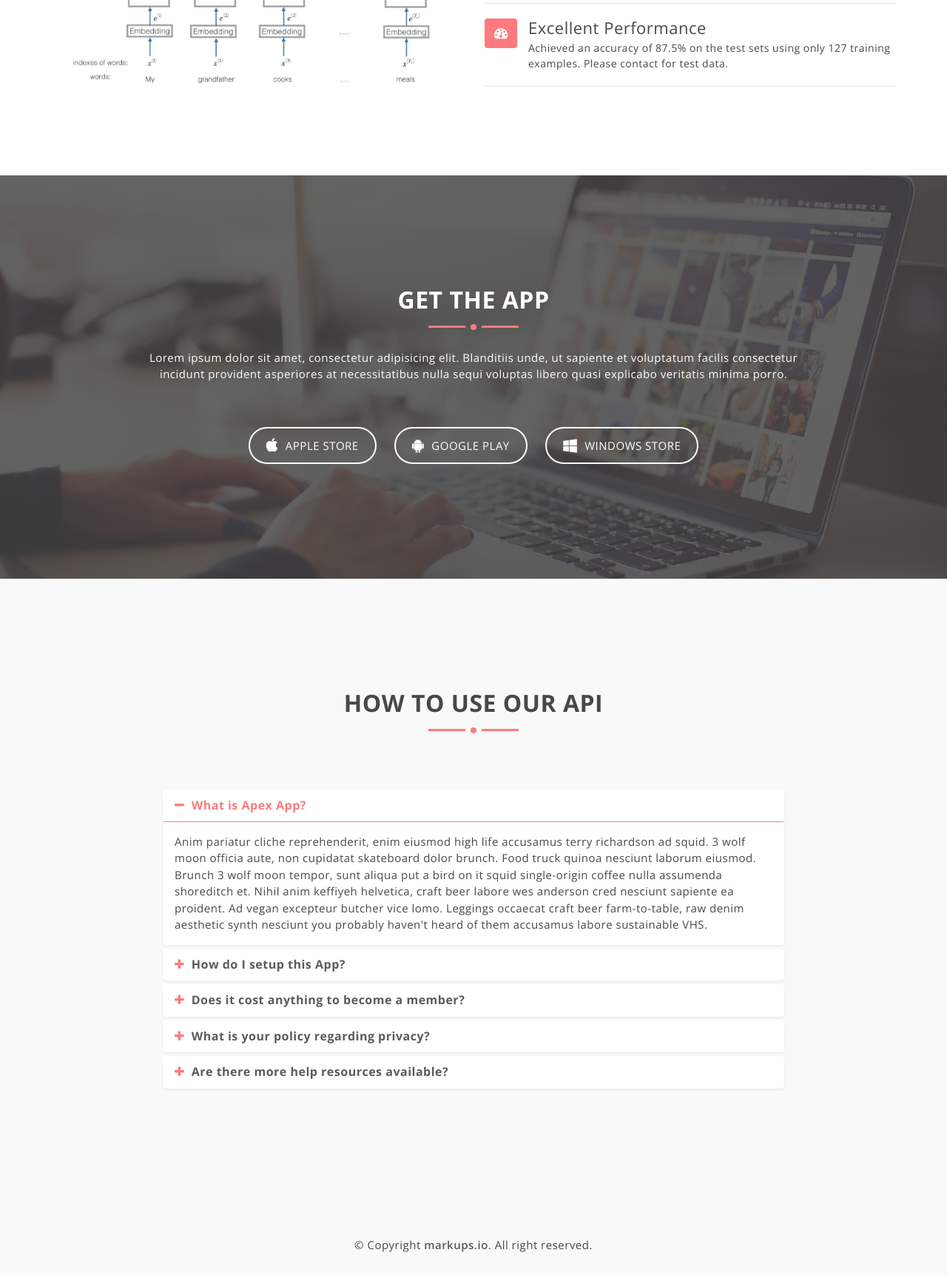
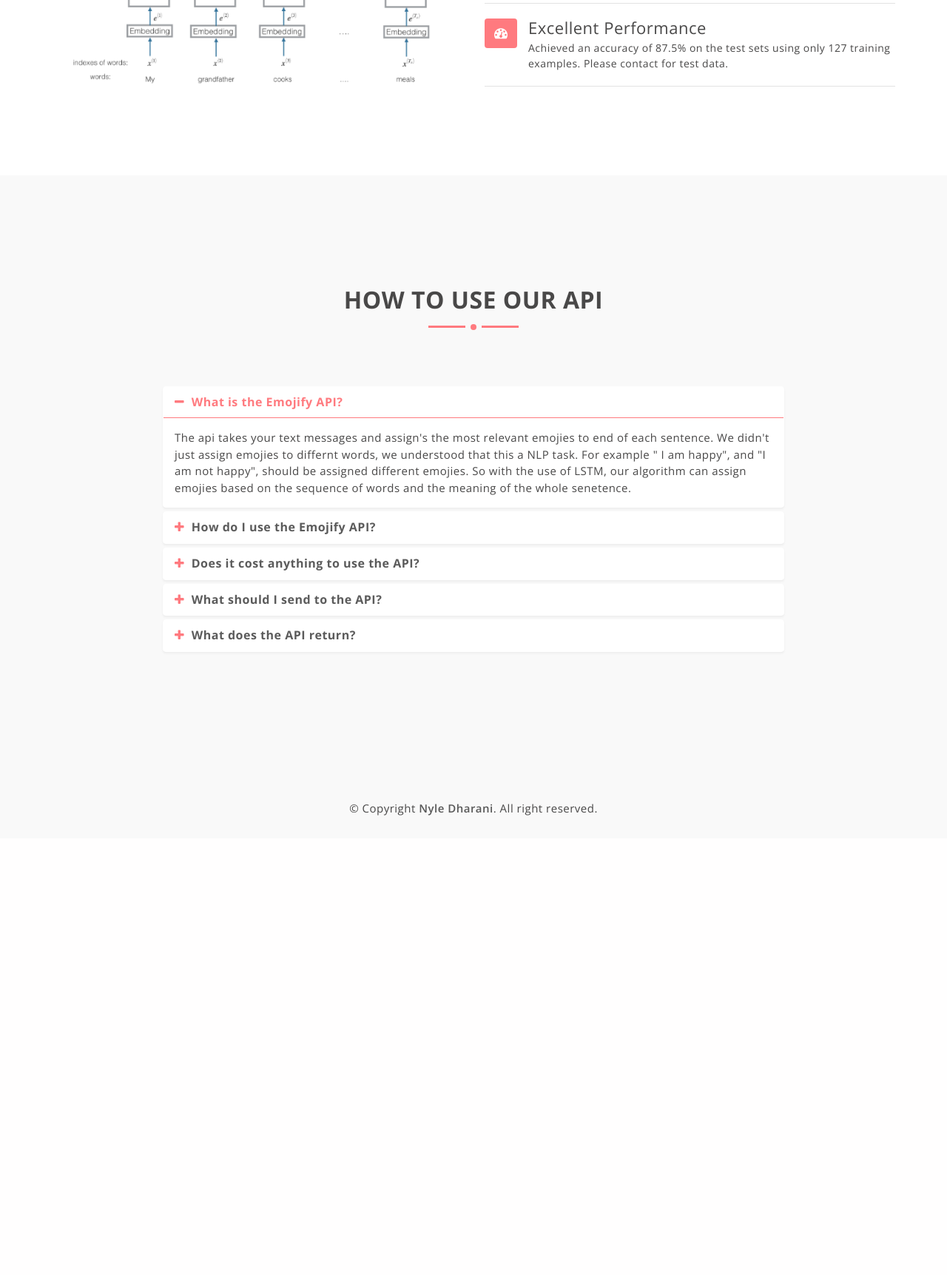
Before and after one commit to NyleD/EmojiText, a Django app: page / in a window 1280 px wide. Shown: the part 1390-3113 px from the top of the page at 74% size. After the commit the page ends 2492 px from the top, so only its background shows below. Run offline with Django 3.2, Linux system fonts and the light colour scheme; some libraries are stand-ins or nearby versions.

Commit message:
Adding Emojify API documentation

```diff
--- a/emojify/templates/emojify/index.html
+++ b/emojify/templates/emojify/index.html
@@ -207,34 +207,6 @@
 		</section>
 		<!-- End Feature -->
 
-		<!-- Start Download -->
-		<section id="mu-download">
-			<div class="container">
-				<div class="row">
-					<div class="col-md-12">
-						<div class="mu-download-area">
-
-							<div class="mu-title-area">
-								<h2 class="mu-title">GET THE APP</h2>
-								<span class="mu-title-dot"></span>
-								<p>Lorem ipsum dolor sit amet, consectetur adipisicing elit. Blanditiis unde, ut sapiente et voluptatum facilis consectetur incidunt provident asperiores at necessitatibus nulla sequi voluptas libero quasi explicabo veritatis minima porro.</p>
-							</div>
-
-
-							<div class="mu-download-content">
-								<a class="mu-apple-btn" href="#"><i class="fa fa-apple"></i><span>apple store</span></a>
-								<a class="mu-google-btn" href="#"><i class="fa fa-android"></i><span>google play</span></a>
-								<a class="mu-windows-btn" href="#"><i class="fa fa-windows"></i><span>windows store</span></a>
-							</div>
-
-
-						</div>
-					</div>
-				</div>
-			</div>
-		</section>
-		<!-- End Download -->
-
 		<!-- Start FAQ -->
 		<section id="mu-faq">
 			<div class="container">
@@ -256,13 +228,15 @@
 							          <div class="panel-heading">
 							            <h4 class="panel-title">
 							              <a data-toggle="collapse" data-parent="#accordion" href="#collapseOne" aria-expanded="true">
-							                <span class="fa fa-minus"></span> What is Apex App?
+							                <span class="fa fa-minus"></span> What is the Emojify API?
 							              </a>
 							            </h4>
 							          </div>
 							          <div id="collapseOne" class="panel-collapse collapse in">
 							            <div class="panel-body">
-							              Anim pariatur cliche reprehenderit, enim eiusmod high life accusamus terry richardson ad squid. 3 wolf moon officia aute, non cupidatat skateboard dolor brunch. Food truck quinoa nesciunt laborum eiusmod. Brunch 3 wolf moon tempor, sunt aliqua put a bird on it squid single-origin coffee nulla assumenda shoreditch et. Nihil anim keffiyeh helvetica, craft beer labore wes anderson cred nesciunt sapiente ea proident. Ad vegan excepteur butcher vice lomo. Leggings occaecat craft beer farm-to-table, raw denim aesthetic synth nesciunt you probably haven't heard of them accusamus labore sustainable VHS.
+														The api takes your text messages and assign's the most relevant emojies to end of each sentence. We didn't just assign emojies to differnt words, we understood that this a NLP task. For example " I am happy", and "I am not happy",
+														should be assigned different emojies.
+														So with the use of LSTM, our algorithm can assign emojies based on the sequence of words and the meaning of the whole senetence.
 							            </div>
 							          </div>
 							        </div>
@@ -271,13 +245,14 @@
 							          <div class="panel-heading">
 							            <h4 class="panel-title">
 							              <a data-toggle="collapse" data-parent="#accordion" href="#collapseTwo">
-							                <span class="fa fa-plus"></span> How do I setup this App?
+							                <span class="fa fa-plus"></span> How do I use the Emojify API?
 							              </a>
 							            </h4>
 							          </div>
 							          <div id="collapseTwo" class="panel-collapse collapse">
 							            <div class="panel-body">
-							              Anim pariatur cliche reprehenderit, enim eiusmod high life accusamus terry richardson ad squid. 3 wolf moon officia aute, non cupidatat skateboard dolor brunch. Food truck quinoa nesciunt laborum eiusmod. Brunch 3 wolf moon tempor, sunt aliqua put a bird on it squid single-origin coffee nulla assumenda shoreditch et. Nihil anim keffiyeh helvetica, craft beer labore wes anderson cred nesciunt sapiente ea proident. Ad vegan excepteur butcher vice lomo. Leggings occaecat craft beer farm-to-table, raw denim aesthetic synth nesciunt you probably haven't heard of them accusamus labore sustainable VHS.
+							              You can place a request at https://emojifyapi.herokuapp.com/emojify/api/v1.0. Unfortuntely, our word vectors and training set only consists of real words, so the API will not work with slang words.
+														However, we are currently imporving our training set, to accompany slang words and texts from different parts of the world, so everyone can use it!
 							            </div>
 							          </div>
 							        </div>
@@ -286,13 +261,13 @@
 							          <div class="panel-heading">
 							            <h4 class="panel-title">
 							              <a data-toggle="collapse" data-parent="#accordion" href="#collapseThree">
-							                <span class="fa fa-plus"></span> Does it cost anything to become a member?
+							                <span class="fa fa-plus"></span> Does it cost anything to use the API?
 							              </a>
 							            </h4>
 							          </div>
 							          <div id="collapseThree" class="panel-collapse collapse">
 							            <div class="panel-body">
-							              Anim pariatur cliche reprehenderit, enim eiusmod high life accusamus terry richardson ad squid. 3 wolf moon officia aute, non cupidatat skateboard dolor brunch. Food truck quinoa nesciunt laborum eiusmod. Brunch 3 wolf moon tempor, sunt aliqua put a bird on it squid single-origin coffee nulla assumenda shoreditch et. Nihil anim keffiyeh helvetica, craft beer labore wes anderson cred nesciunt sapiente ea proident. Ad vegan excepteur butcher vice lomo. Leggings occaecat craft beer farm-to-table, raw denim aesthetic synth nesciunt you probably haven't heard of them accusamus labore sustainable VHS.
+							              No, the API is currently free of charge!
 							            </div>
 							          </div>
 							        </div>
@@ -301,13 +276,13 @@
 							          <div class="panel-heading">
 							            <h4 class="panel-title">
 							              <a data-toggle="collapse" data-parent="#accordion" href="#collapseFour">
-							                <span class="fa fa-plus"></span> What is your policy regarding privacy?
+							                <span class="fa fa-plus"></span> What should I send to the API?
 							              </a>
 							            </h4>
 							          </div>
 							          <div id="collapseFour" class="panel-collapse collapse">
 							            <div class="panel-body">
-							              Anim pariatur cliche reprehenderit, enim eiusmod high life accusamus terry richardson ad squid. 3 wolf moon officia aute, non cupidatat skateboard dolor brunch. Food truck quinoa nesciunt laborum eiusmod. Brunch 3 wolf moon tempor, sunt aliqua put a bird on it squid single-origin coffee nulla assumenda shoreditch et. Nihil anim keffiyeh helvetica, craft beer labore wes anderson cred nesciunt sapiente ea proident. Ad vegan excepteur butcher vice lomo. Leggings occaecat craft beer farm-to-table, raw denim aesthetic synth nesciunt you probably haven't heard of them accusamus labore sustainable VHS.
+							              You can send sentences of your text messages. For now, the API can only work with sentences that end in a period, and the next sentence begins after one space. For example "I am happy" should be "I am happy.", and "I am ready, we can go for lunch" should be "I am ready. We can go for lunch.".
 							            </div>
 							          </div>
 							        </div>
@@ -316,13 +291,14 @@
 							          <div class="panel-heading">
 							            <h4 class="panel-title">
 							              <a data-toggle="collapse" data-parent="#accordion" href="#collapseFive">
-							                <span class="fa fa-plus"></span> Are there more help resources available?
+							                <span class="fa fa-plus"></span> What does the API return?
 							              </a>
 							            </h4>
 							          </div>
 							          <div id="collapseFive" class="panel-collapse collapse">
 							            <div class="panel-body">
-							              Anim pariatur cliche reprehenderit, enim eiusmod high life accusamus terry richardson ad squid. 3 wolf moon officia aute, non cupidatat skateboard dolor brunch. Food truck quinoa nesciunt laborum eiusmod. Brunch 3 wolf moon tempor, sunt aliqua put a bird on it squid single-origin coffee nulla assumenda shoreditch et. Nihil anim keffiyeh helvetica, craft beer labore wes anderson cred nesciunt sapiente ea proident. Ad vegan excepteur butcher vice lomo. Leggings occaecat craft beer farm-to-table, raw denim aesthetic synth nesciunt you probably haven't heard of them accusamus labore sustainable VHS.
+							              A json object, where each value repersents a sentence. Each key is the ith number for the ith sentence starting at 0 in string format.
+														For Example: "I love this site. I am so happy." would return the following object. {'0': 'I love this site 😄', '1': 'I am so happy 😄'}
 							            </div>
 							          </div>
 							        </div>
@@ -342,7 +318,7 @@
 	<footer id="mu-footer" role="contentinfo">
 			<div class="container">
 				<div class="mu-footer-area">
-					<p class="mu-copy-right">&copy; Copyright <a rel="nofollow" href="http://markups.io">markups.io</a>. All right reserved.</p>
+					<p class="mu-copy-right">&copy; Copyright <a rel="nofollow" href="http://markups.io">Nyle Dharani</a>. All right reserved.</p>
 				</div>
 			</div>
 
```
Also changed, not shown: api/__init__.py (deleted), emojify/__init__.py (deleted), emojify/migrations/__init__.py (deleted), emojify/tests.py (deleted), 2 other files.
